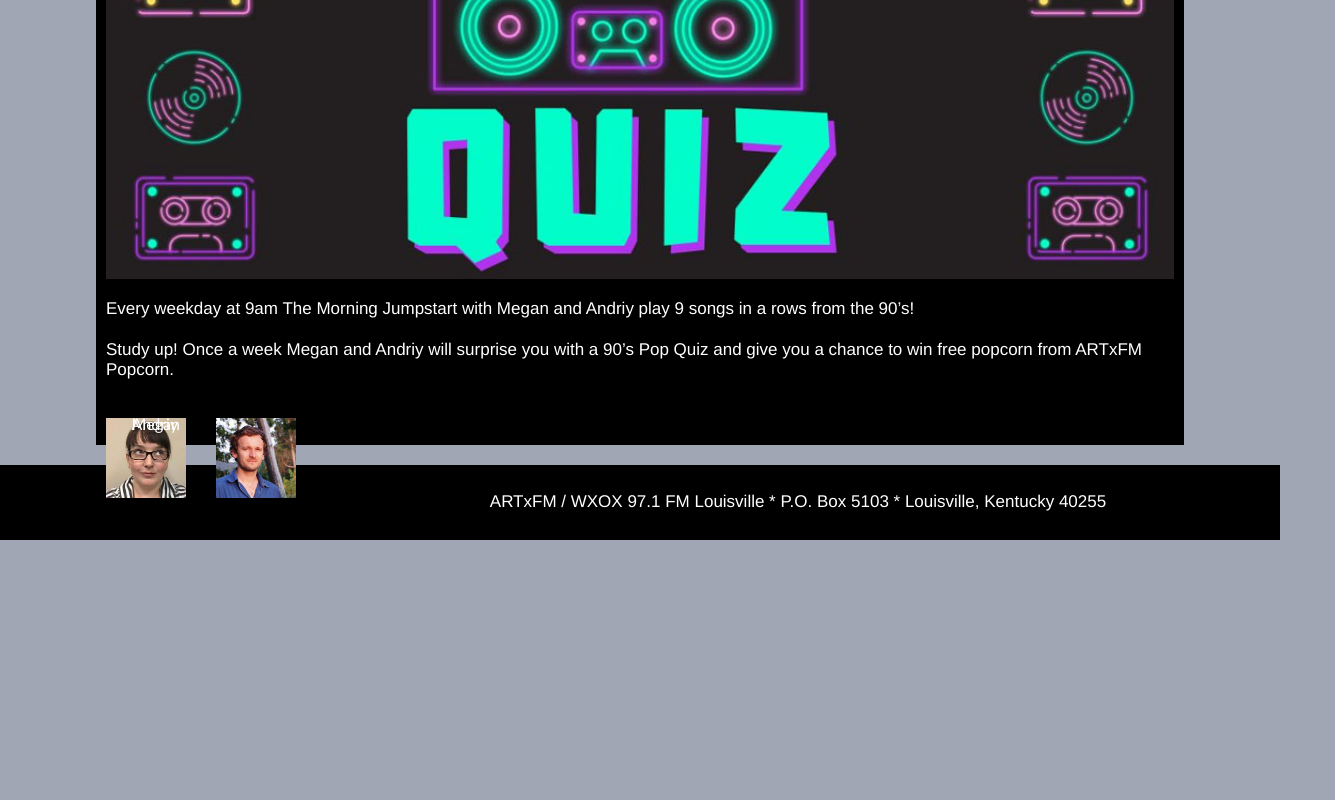
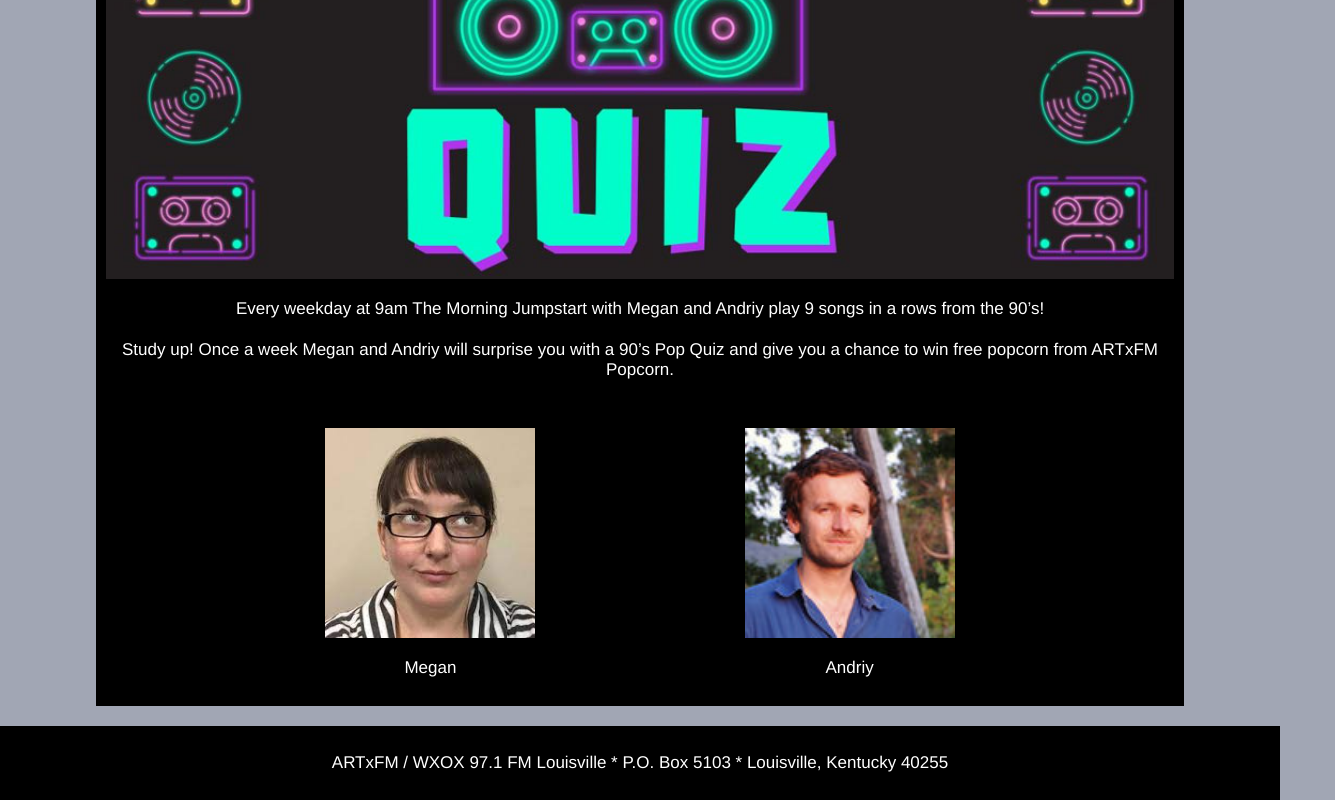
Before and after one commit to Mrosalese/WXOX97.1, a plain HTML site: page wxox97.1/wxox.html in a window 1280 px wide. Shown: the part 1192-1992 px from the top of the page, 1335 px wide, since content can reach past the window. Before the commit the page ends 1732 px from the top, so only its background shows below. Drawn offline with Linux system fonts and the light colour scheme.

Commit message:
Add files via upload

```diff
--- a/wxox97.1/styles.css
+++ b/wxox97.1/styles.css
@@ -18,6 +18,7 @@ p{
   font-size: 17px;
   line-height: 1.2em;
   color: white;
+  text-align:  center;
 
 }
 
@@ -29,16 +30,47 @@ img{
   /* I can use max-width:100% also */
 }
 
-.m img{
+.flex-container-one{
+  width: 100%;
+display: flex;
+justify-content: center;
+align-items: center;
+/* background-color: white; */
+padding-top: 10px;
+padding-left: 10px;
+padding-right: 10px;
+margin-left: auto;
+margin-right: auto;
+flex-wrap: wrap;
+/* height: 150px; */
+}
+.flex-container-one div {
+  width: 40%;
+  text-align: center;
+}
+.flex-container-one img{
+  width: 100px;
+}
+
+
+/* .flex-container{
+  text-align: center;
+  line-height: 10px;
+  flex-basis: 95px;
+
+  /* width: 90px; */
+
+
+/* .m img{
   float: left;
   height: 80px;
   width: 80px;
   /* border-radius: 50%; */
-  margin-right: 30px;
-}
+  /* margin-right: 30px; */
+/* } */
 
-figure{
-	margin: auto 0;
+/* figure{
+	margin: auto;
 	position: relative;
 }
 
@@ -47,11 +79,11 @@ figcaption{
 	position: absolute;
 	bottom:5px;
 	/* background: rgba(85,85,85,0.70); */
-	height: 35px;
+	/* height: 35px;
 	width: 96%;
 	color:white;
 	padding:2%;
-}
+}  */
 
 
 
@@ -171,3 +203,27 @@ nav a:hover{
   nav li{
     display: inline-block;
   }
+
+
+  .flex-container-one img{
+    width: 210px;
+  }
+  /* .flex-container-one{
+    width: 200%;
+  display: flex;
+  justify-content: center;
+  align-items: center;
+  padding-top: 10px;
+  padding-left: 30px;
+  padding-right: 100%;
+  margin-left: auto;
+  margin-right: auto;
+  flex-wrap: wrap;
+  height: 200%;
+  }
+
+
+  .flex-container{
+    text-align: center;
+    line-height: 10px;
+    flex-basis: 200px; */
--- a/wxox97.1/wxox.html
+++ b/wxox97.1/wxox.html
@@ -41,17 +41,23 @@
 Study up! Once a week Megan and Andriy will surprise you with a 90’s Pop Quiz and give you a chance to win free popcorn from ARTxFM Popcorn.</p>
 </main>
 
-<figure>
-  <main class="wrapper m">
+<main class="wrapper">
+  <div class="flex-container-one">
 
+  <div>
     <img src="Megan.jpg" alt="Picture of Megan">
-    <figcaption>Megan </figcaption>
+    <p>Megan </p>
+  </div>
+
+  <div>
+
     <img src="Andriy.jpg" alt="Picture of Andriy">
-    <figcaption>Andriy </figcaption>
-    <br>
+    <p>Andriy</p>
+    </div>
+  </div>
 
   </main>
-</figure>
+
 
 
 <footer class="footer">
```
Also changed, not shown: wxox97.1/listen.html (+1 -1 lines).
